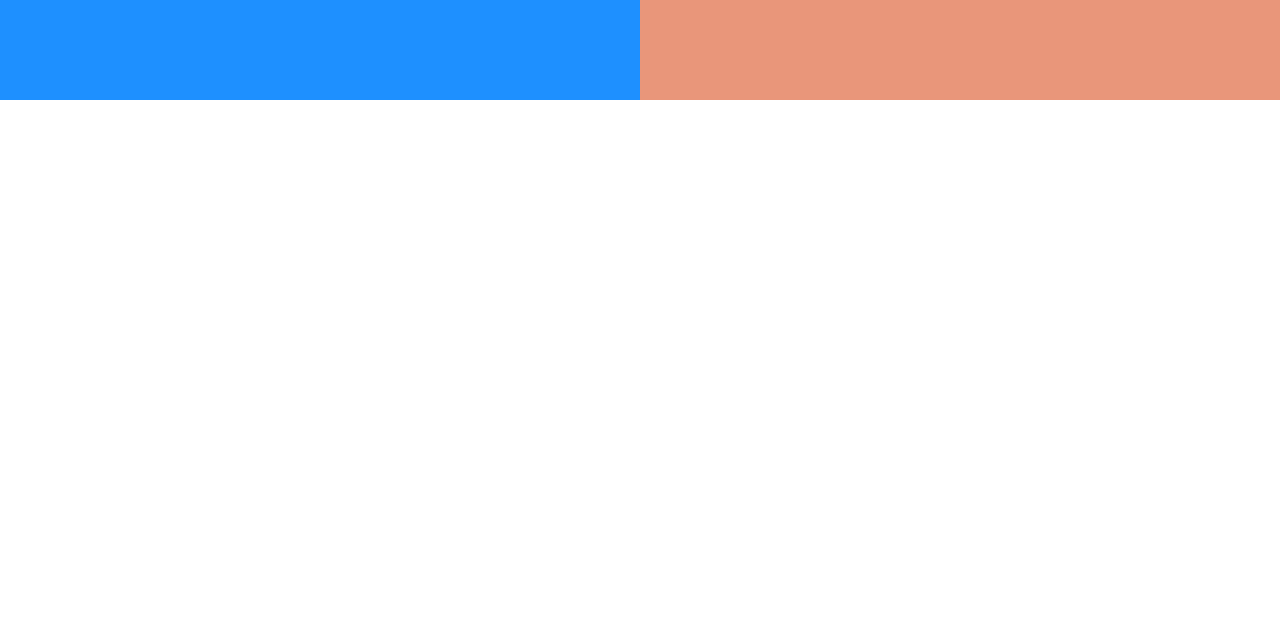
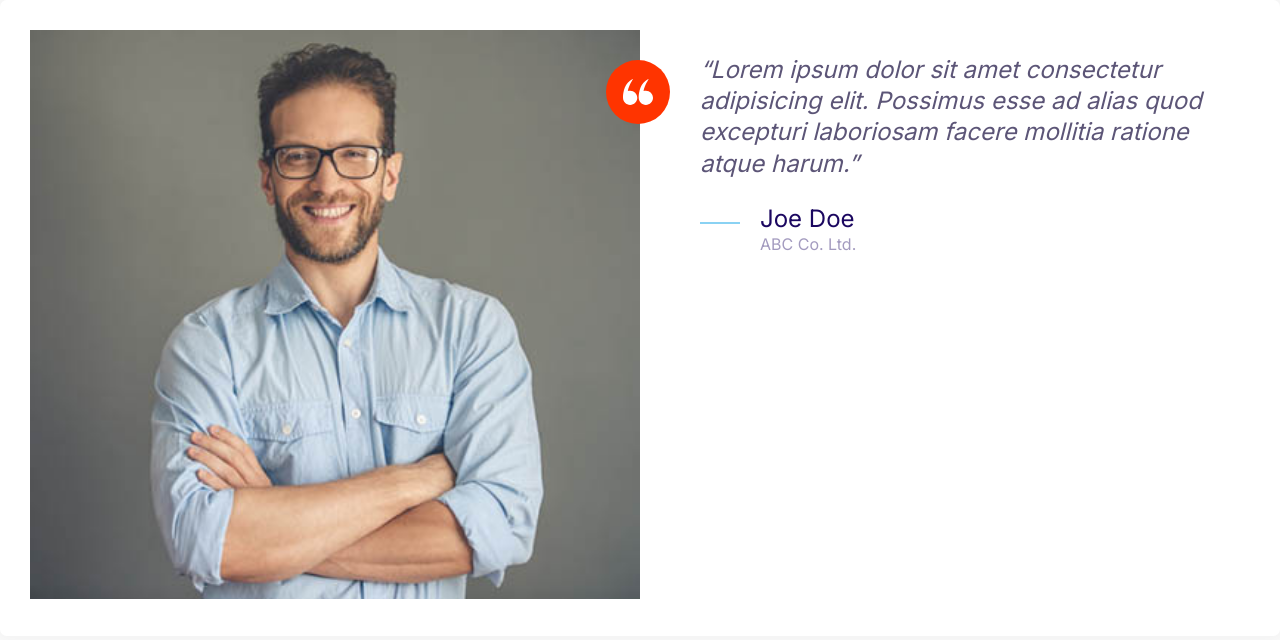
Before and after one commit to abdulrahman-b-h/moshify, a plain HTML site: page index.html in a window 1280 px wide. Drawn offline with Linux system fonts and the light colour scheme.

Commit message:
Add testimonials styles.

```diff
--- a/css/styles.css
+++ b/css/styles.css
@@ -169,8 +169,17 @@ a {
   height: 40px;
 }
 
+.icon--smaller {
+  width: 30px;
+  height: 30px;
+}
+
 .icon--primary {
   fill: var(--color-primary); /*fill is just for SVG*/
+}
+
+.icon--white {
+  fill: #fff;
 }
 
 .icon-container {
@@ -181,6 +190,10 @@ a {
   width: 64px;
   height: 64px;
   border-radius: 100%;
+}
+
+.icon-container--accent {
+  background: var(--color-accent);
 }
 
 /*/////////////////////*/
@@ -459,3 +472,34 @@ a {
     grid-template-columns: repeat(3, 1fr);
   }
 }
+
+/*////////////////////*/
+/*Testimonials*/
+
+.testimonial {
+  padding: 3rem;
+}
+
+.testimonial__img {
+  position: relative;
+}
+.testimonial__img > img {
+  width: 100%;
+}
+
+.testimonial__img > .icon-container {
+  position: absolute;
+  top: 3rem;
+  right: -30px;
+}
+
+@media screen and (min-width: 768px) {
+  .testimonial .quote,
+  .testimonial .quote__author {
+    font-size: 2.4rem;
+  }
+
+  .testimonial .quote {
+    margin-left: 6rem;
+  }
+}
--- a/index.html
+++ b/index.html
@@ -13,11 +13,38 @@
 </head>
 
 <body>
+    <div class="card testimonial">
+        <div class="grid grid--1x2">
+            <div class="testimonial__img">
+                <img src="/images/testimonial.jpg" alt="A happy, smiling customer">
+                <span class="icon-container icon-container--accent">
+                    <svg class="icon icon--smaller icon--white">
+                        <use xlink:href="images/sprite.svg#quotes"></use>
+                    </svg>
+                </span>
+            </div>
+            <blockquote class="quote">
+                <p class="quote__text">Lorem ipsum dolor sit amet consectetur adipisicing elit. Possimus esse ad alias
+                    quod
+                    excepturi laboriosam
+                    facere mollitia ratione atque harum.</p>
 
-    <div class="grid grid--1x2">
-        <div style="height: 100px; background: dodgerblue;"></div>
-        <div style="height: 100px; background: darksalmon;"></div>
-    </div> <!-- or cols-2 -->
+                <footer>
+                    <div class="media">
+                        <div class="media__img">
+                            <svg class="icon icon--primary quote__line">
+                                <use xlink:href="images/sprite.svg#line"></use>
+                            </svg>
+                        </div>
+                        <div class="media__body">
+                            <h3 class="media__title quote__author">Joe Doe</h3>
+                            <p class="quote__author-org">ABC Co. Ltd.</p>
+                        </div>
+                    </div>
+                </footer>
+            </blockquote>
+        </div>
+    </div>
 </body>
 
 </html>
```
Also changed, not shown: components/testimonial.html (added, +32 -0 lines), images/testimonial.jpg (added).
